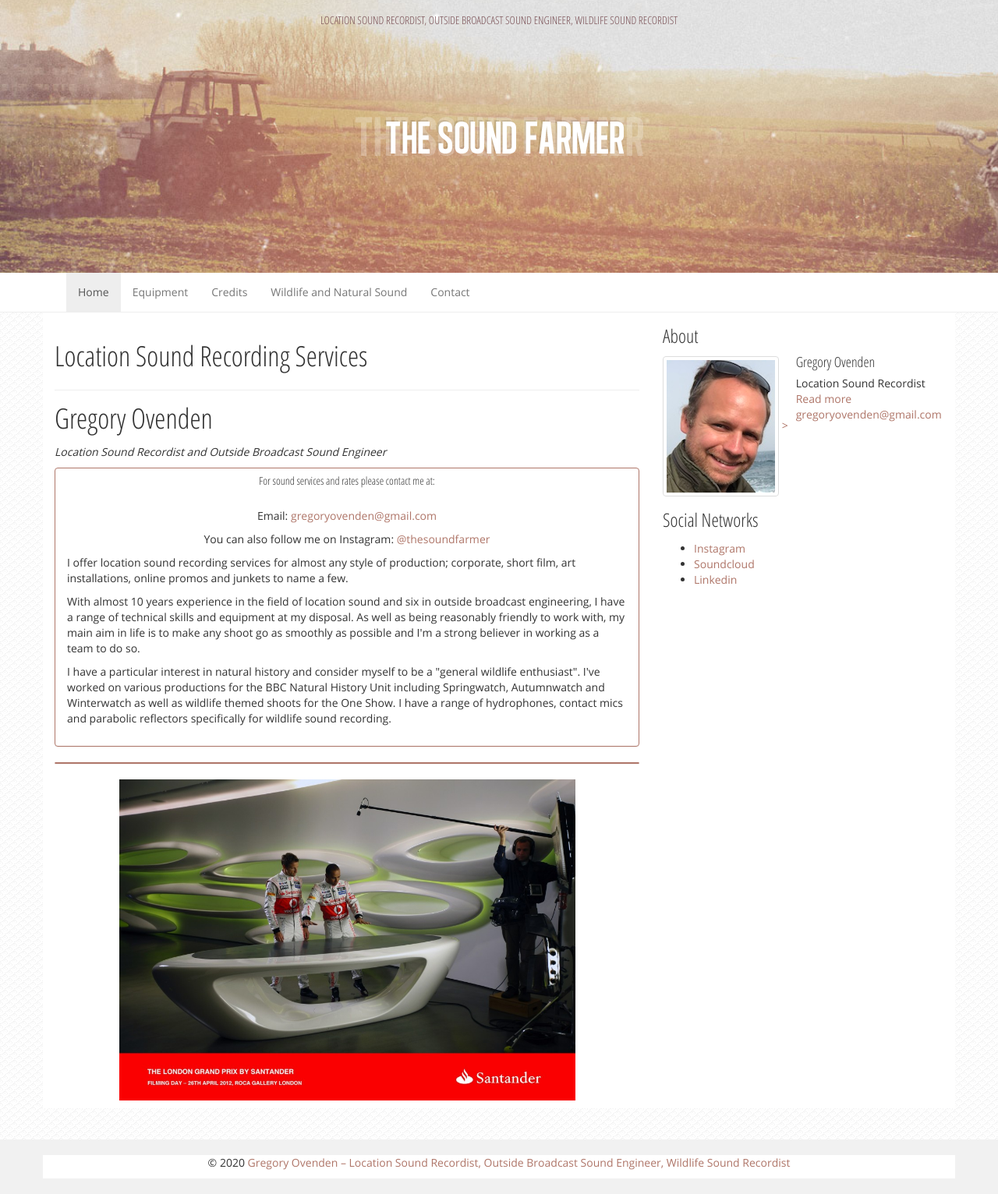
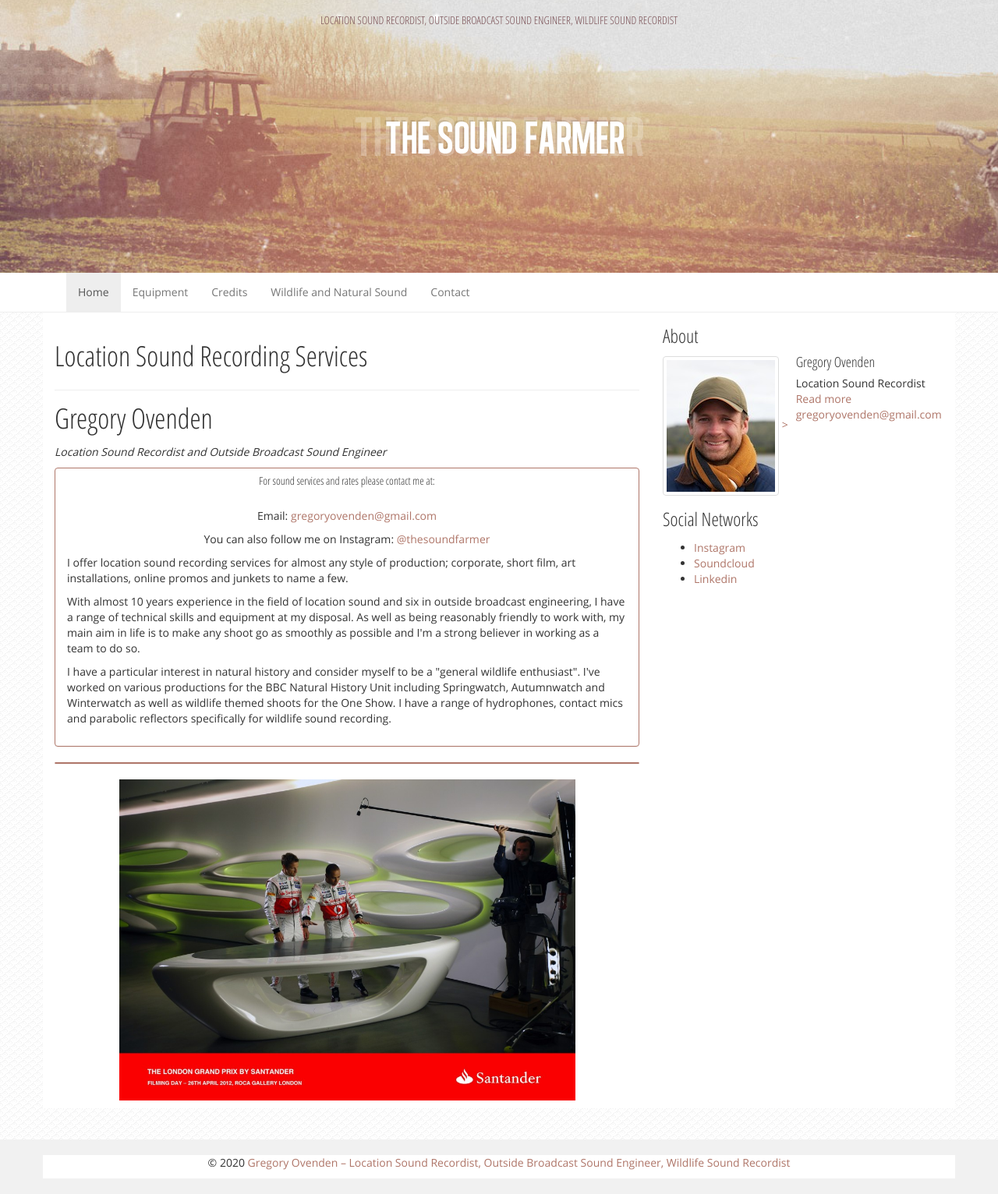
Before and after one commit to thesoundfarmer/thesoundfarmer.github.io, a Jekyll site: the page built from index.html, in a window 1280 px wide. Shown: the whole page at 78% size. Built offline with Jekyll 4.4.1, drawn with Linux system fonts in a browser that asks for light colours; nearby versions of some CDN libraries.

Commit message:
Attempt to change profile picture

```diff
--- a/_includes/sidebar.html
+++ b/_includes/sidebar.html
@@ -1,7 +1,7 @@
 <aside class="sidebar col-sm-4" role="complementary">
         <section class="widget text-3 widget_text"><div class="widget-inner"><h3>About</h3>			<div class="textwidget"><div class="media">
   <a class="pull-left" href="#">
-	<img src="assets/legacy/uploads/2011/01/Headshot 1.JPG" alt="gregory ovenden" class="img-responsive img-thumbnail"/>
+	<img src="assets/legacy/uploads/2011/01/my face.JPG" alt="gregory ovenden" class="img-responsive img-thumbnail"/>
 	>
   </a>
   <div class="media-body">
```
Also changed, not shown: assets/legacy/uploads/2011/01/my face.JPG (added).
